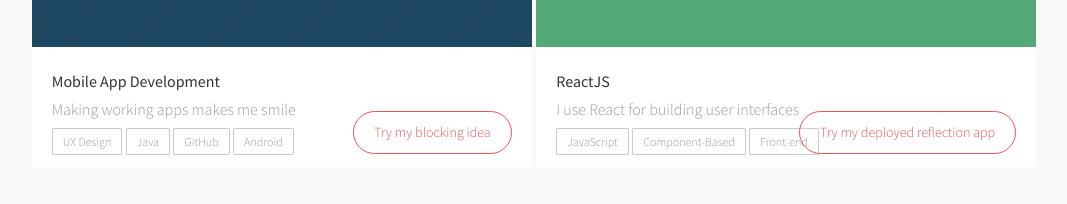
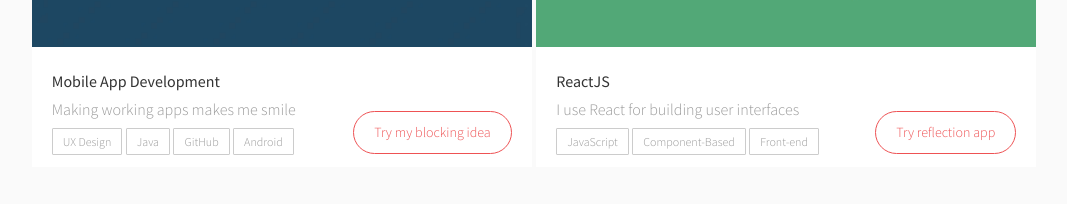
Before and after one commit to CodingJones/Portfolio, a plain HTML site: page index.html in a window 1280 px wide. Shown: the part 1513-1717 px from the top of the page, without its empty margins (106-1173 px from the left). Drawn offline with nearby package versions, Linux system fonts and the light colour scheme.

Commit message:
reflection app button

```diff
--- a/index.html
+++ b/index.html
@@ -115,7 +115,7 @@
 											<li>Component-Based</li>
 											<li>Front-end</li>
 										</ul>
-									<a class="btn" href="https://codingjones.github.io/framework-app/" target="_blank">Try my deployed reflection app</a>
+									<a class="btn" href="https://codingjones.github.io/framework-app/" target="_blank">Try reflection app</a>
 								</figcaption>
 							</figure>
 						</li>
```
